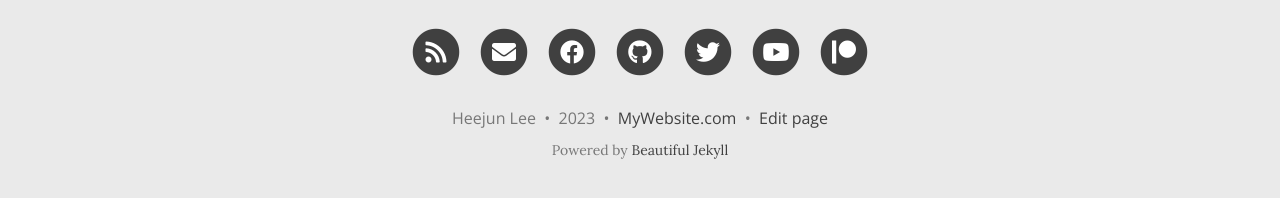
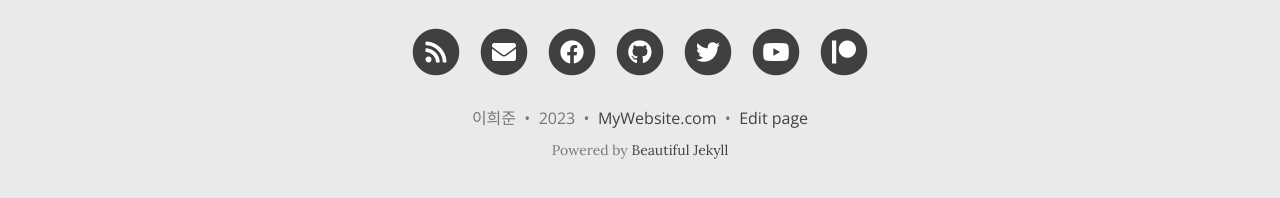
Before and after one commit to syber911911/syber911911.github.io, a Jekyll site: the page built from index.markdown, in a window 1280 px wide and 1078 px high. Shown: the part 867-1065 px from the top of the window. Built offline with Jekyll 4.4.1, drawn with Linux system fonts in a browser that asks for light colours; nearby versions of some CDN libraries; the list of posts is cut into pages by our own code; comment, search, counter and statistics services are not loaded.

Commit message:
Update _config.yml

```diff
--- a/_config.yml
+++ b/_config.yml
@@ -10,10 +10,11 @@
 ############################
 
 # Name of website
-title: "Heejun's blog"
+title: Heejun's blog
 
 # Your name to show in the footer
-author: "Heejun Lee"
+author: 이희준
+author-img: IMG_2736.JPG
 
 baseurl: ""
 url: "https://syber911911.github.io"
```
